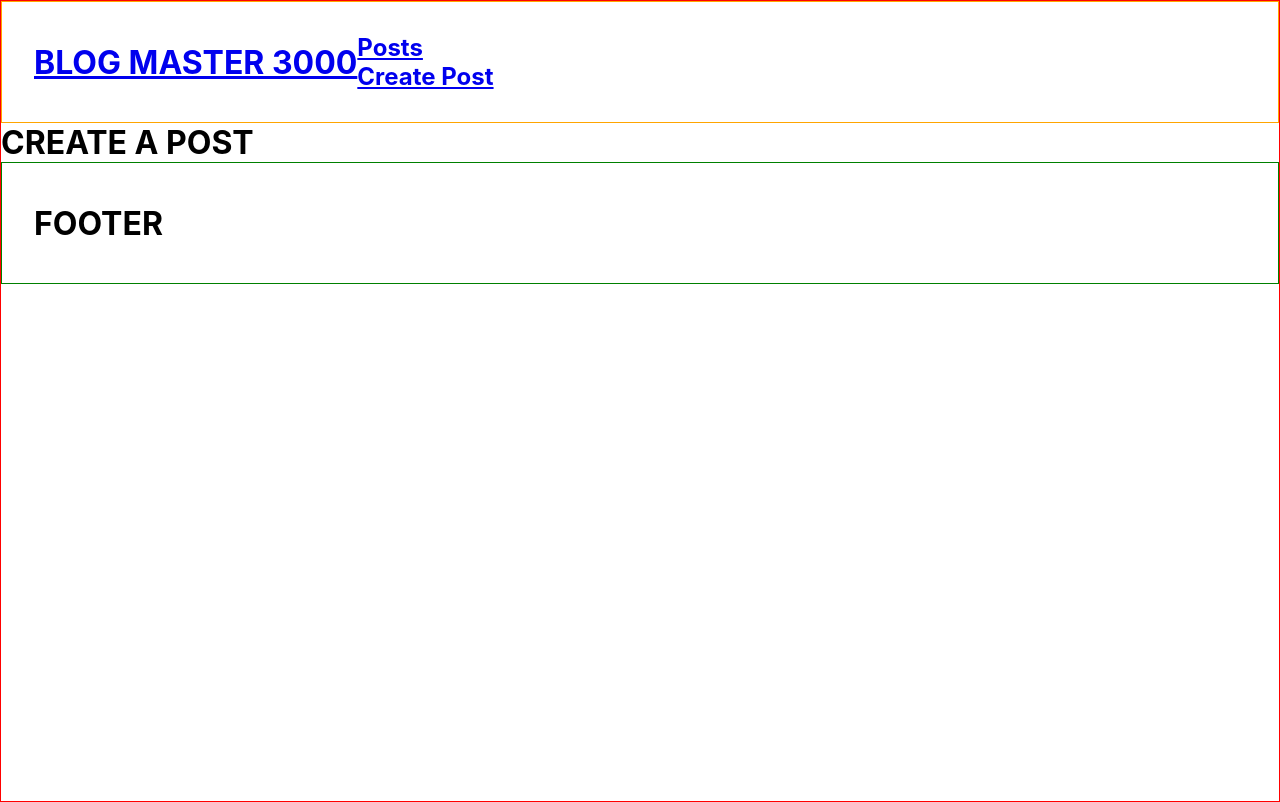
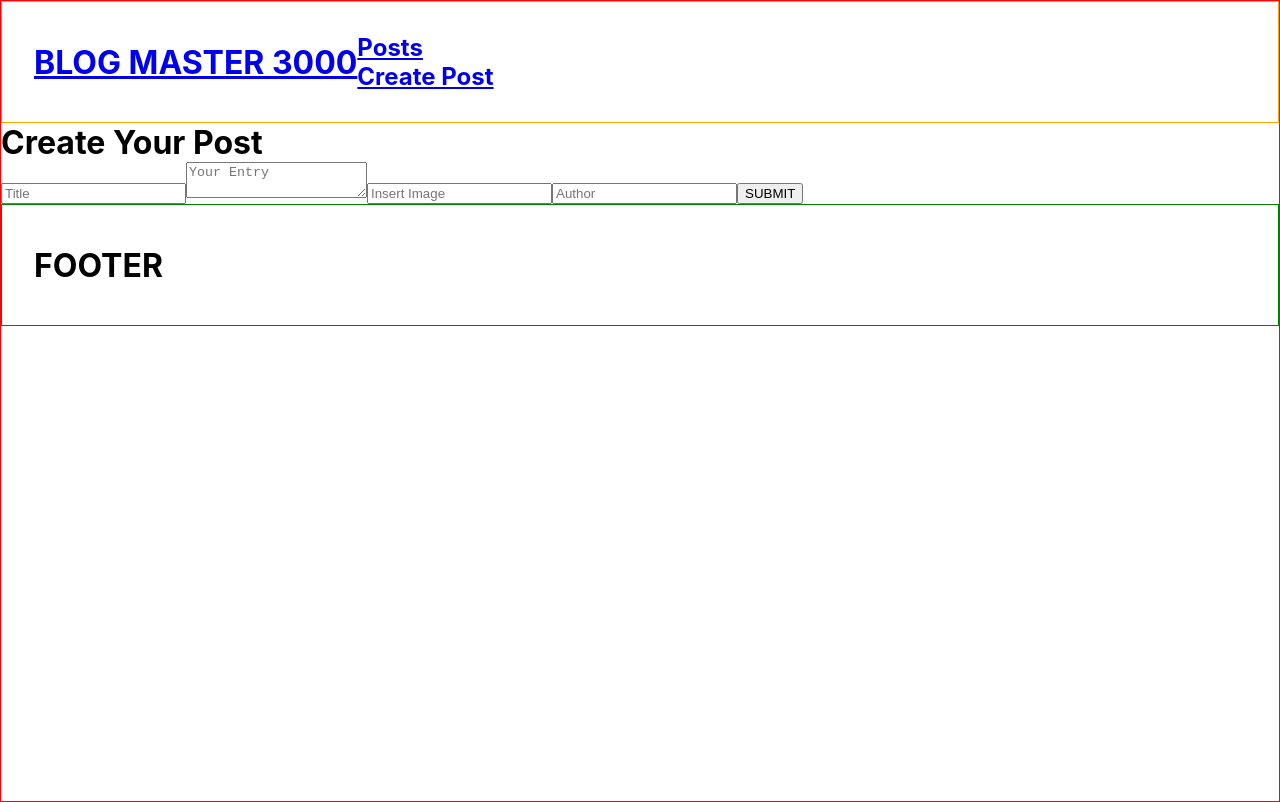
Before and after one commit to zmahfuz0613/blog-masters, a React (Create React App) app in the folder client/: page /create-post in a window 1280 px wide. Built offline with nearby package versions, Linux system fonts and the light colour scheme.

Commit message:
raw form created, state done and handlechange function

```diff
--- a/client/src/screens/PostCreate/PostCreate.jsx
+++ b/client/src/screens/PostCreate/PostCreate.jsx
@@ -1,11 +1,46 @@
-import React from 'react'
+import React, { useState } from 'react'
 import './PostCreate.css'
+import { createPost } from '../../services/posts'
 
 function PostCreate() {
+  const [post, setPost] = useState({
+    title: '',
+    body: '',
+    imgURL: '',
+    author: ''
+
+  })
+
+  const handleChange = (e) => {
+    const { name, value } = e.target
+    setPost({
+      ...post,
+      [name]: value
+    })
+
+
+
+  }
+
+
+
+
   return (
+    <>
     <div>
-      <h1>CREATE A POST</h1>
+      <h1>Create Your Post</h1>
     </div>
+    <div>
+        <form>
+          <input onChange={handleChange} name="title"  placeholder="Title" value={post.title}></input>
+          <textarea onChange={handleChange} name="body"  placeholder="Your Entry" value={post.body}></textarea>
+          <input onChange={handleChange} name="imgURL" placeholder="Insert Image" value={post.imgURL}></input>
+          <input onChange={handleChange} name="author" placeholder="Author" value={post.author}></input>
+          <button type="submit" >SUBMIT</button>
+
+      </form>
+      </div>
+      </>
   )
 }
 
```
